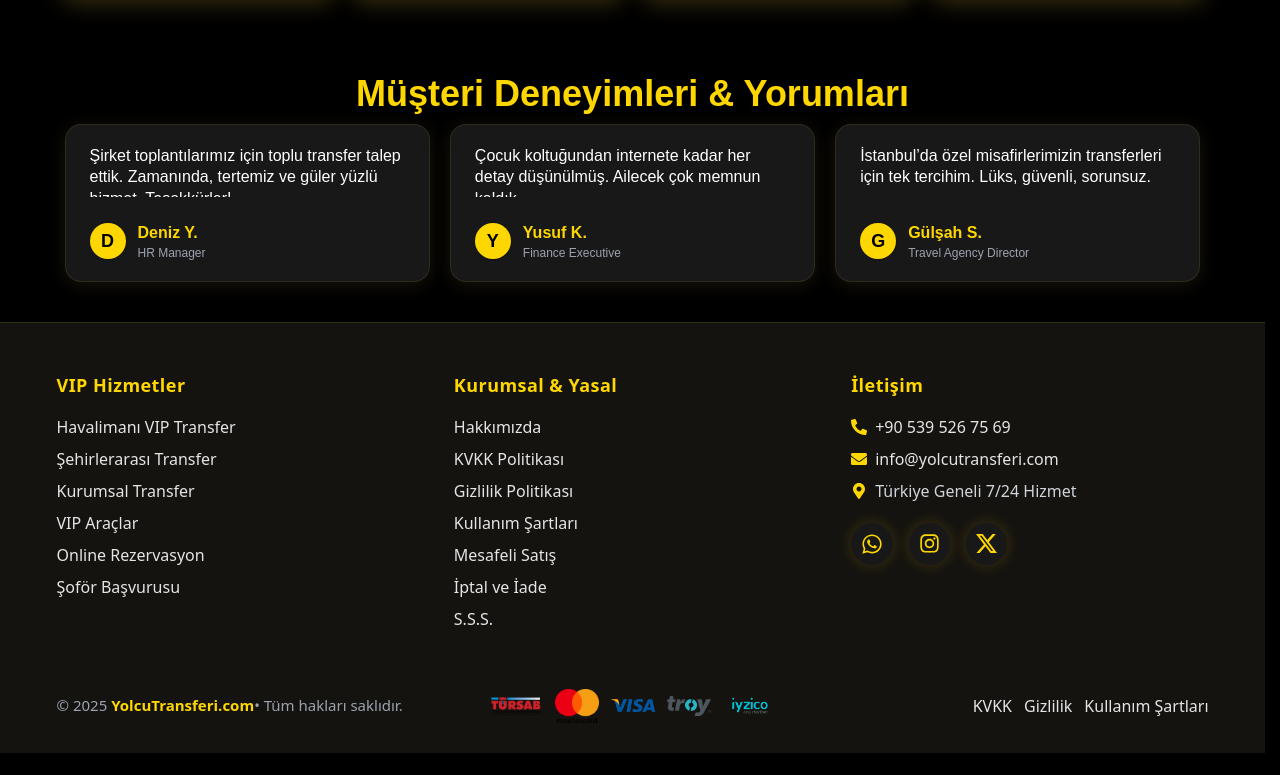
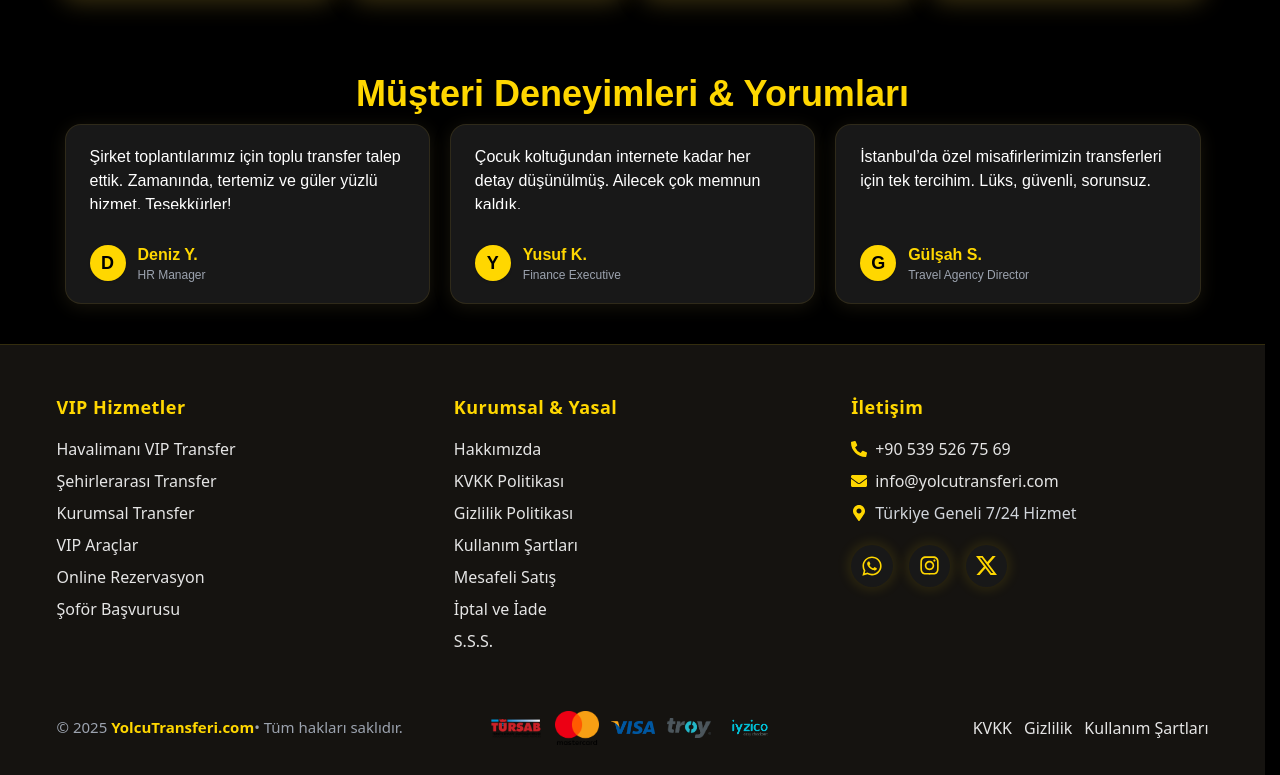
Before and after one commit to haliltayfur/yolcutransferi, a Next.js app: page / in a window 1280 px wide. Shown: the part 2737-3512 px from the top of the page. Before the commit the page ends 3490 px from the top, so only its background shows below. Built offline with nearby package versions, Linux system fonts and the light colour scheme.

Commit message:
Update TestimonialsSlider.jsx

```diff
--- a/components/TestimonialsSlider.jsx
+++ b/components/TestimonialsSlider.jsx
@@ -8,7 +8,7 @@ import { testimonials } from "../data/testimonials";
 function useIsMobile() {
   const [isMobile, setIsMobile] = useState(false);
   useEffect(() => {
-    const onResize = () => setIsMobile(window.innerWidth < 768);
+    const onResize = () => setIsMobile(window.innerWidth < 900); // 900px altını mobile gibi ele al
     onResize();
     window.addEventListener("resize", onResize);
     return () => window.removeEventListener("resize", onResize);
@@ -23,16 +23,18 @@ export default function TestimonialsSlider() {
   useEffect(() => {
     const interval = setInterval(() => {
       setTestimonialIndex(idx =>
-        isMobile
-          ? (idx + 1) % testimonials.length
-          : (idx + 3) % testimonials.length
+        (idx + (isMobile ? 2 : 3)) % testimonials.length
       );
     }, 10000);
     return () => clearInterval(interval);
   }, [isMobile, testimonialIndex]);
 
   const getVisibleTestimonials = () => {
-    if (isMobile) return [testimonials[testimonialIndex % testimonials.length]];
+    if (isMobile)
+      return [
+        testimonials[testimonialIndex % testimonials.length],
+        testimonials[(testimonialIndex + 1) % testimonials.length]
+      ];
     return [
       testimonials[testimonialIndex % testimonials.length],
       testimonials[(testimonialIndex + 1) % testimonials.length],
@@ -45,27 +47,31 @@ export default function TestimonialsSlider() {
       <h2 className="text-4xl font-bold mb-2.5 text-gold text-center">
         Müşteri Deneyimleri & Yorumları
       </h2>
-      <div className={`flex ${isMobile ? "flex-col items-center" : "flex-row"} gap-5 justify-center transition-all`}>
+      <div
+        className={`grid ${
+          isMobile ? "grid-cols-2" : "grid-cols-3"
+        } gap-5 justify-center transition-all w-full`}
+      >
         {getVisibleTestimonials().map((item, idx) => (
           <div
             key={idx}
-            className="bg-[#181818] border border-gold/20 rounded-2xl px-6 py-5 shadow flex flex-col justify-between min-h-[158px] max-w-sm w-full transition-all"
+            className="bg-[#181818] border border-gold/20 rounded-2xl px-6 py-5 shadow flex flex-col justify-between max-w-sm w-full transition-all"
             style={{
-              minHeight: 158,
-              maxHeight: 158,
-              height: 158,
+              minHeight: isMobile ? 275 : 180, // %75 artırıldı
+              maxHeight: isMobile ? 330 : 230,
+              height: isMobile ? 275 : 180,
               boxShadow: "0 3px 18px #bfa65820",
             }}
           >
             <p
               className="text-base font-medium mb-4"
               style={{
-                lineHeight: "1.35em",
-                height: "3.7em",
+                lineHeight: "1.5em",
+                height: isMobile ? "6.7em" : "4em", // 4-5 satır sığar
                 overflow: "hidden",
                 textOverflow: "ellipsis",
                 display: "-webkit-box",
-                WebkitLineClamp: 3,
+                WebkitLineClamp: isMobile ? 5 : 3,
                 WebkitBoxOrient: "vertical",
               }}
             >
```
